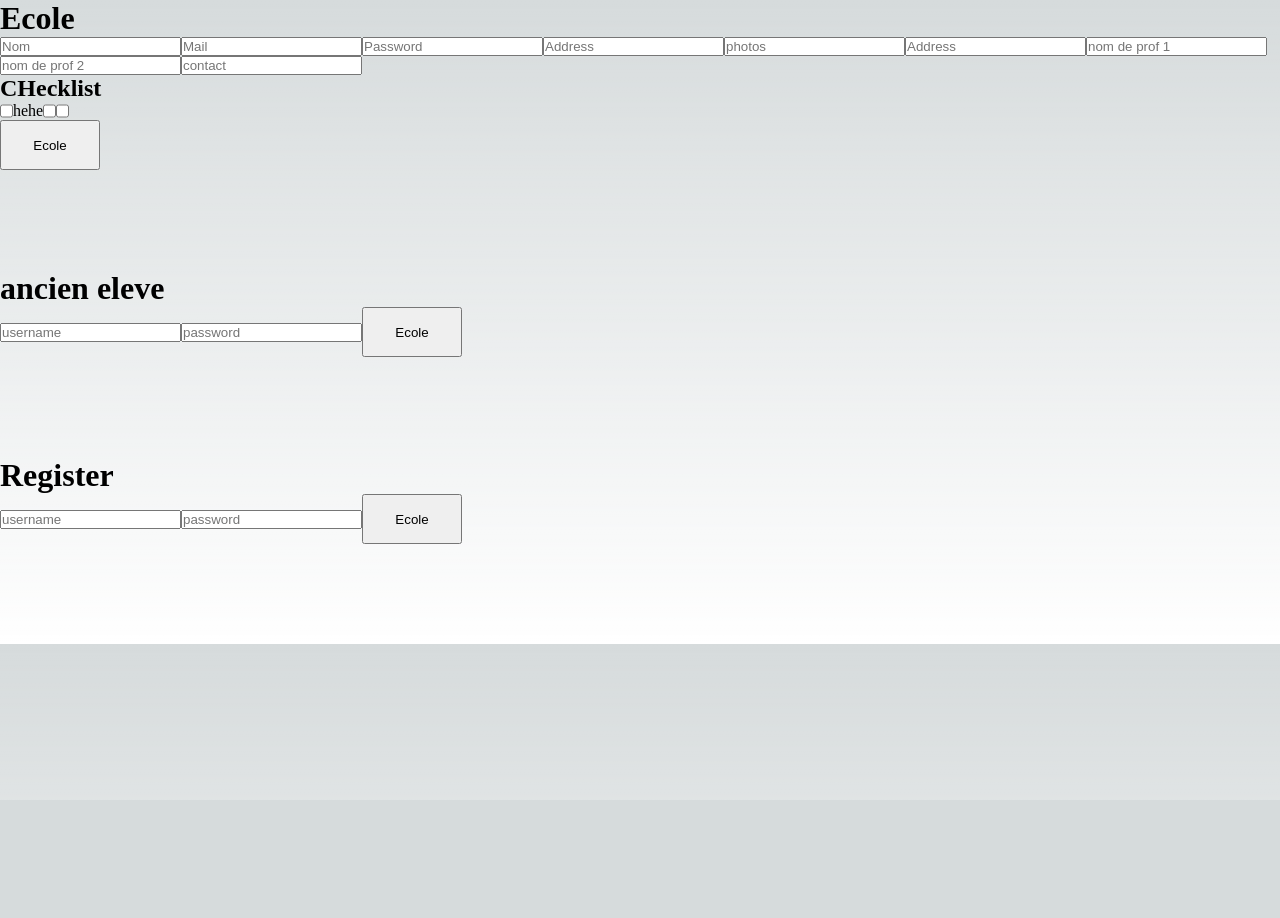
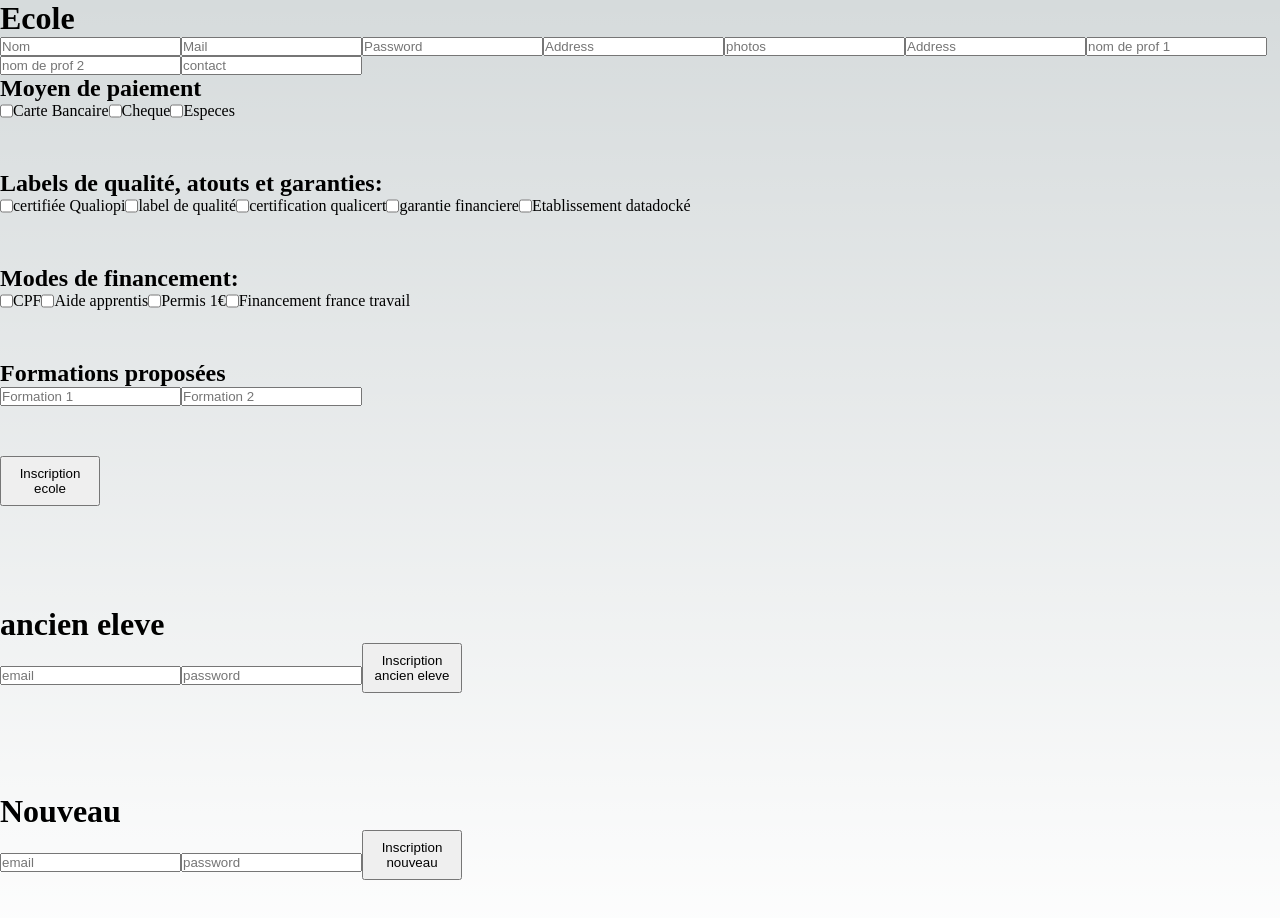
Before and after one commit to Matsuel/Projet_DevB2, a Next.js app in the folder auto-ecole/: page /register in a window 1280 px wide. Shown: the top 918 px of the page. Before the commit the page ends 800 px from the top, so only its background shows below. Built offline with nearby package versions, Linux system fonts and the light colour scheme.

Commit message:
register page all inputs done

```diff
--- a/auto-ecole/src/pages/register.tsx
+++ b/auto-ecole/src/pages/register.tsx
@@ -22,30 +22,64 @@ const Register: React.FC = () => {
                 <input placeholder='nom de prof 2'/>
                 <input placeholder='contact'/>
                 <div className={styles.oui2}>
-                    <h2>CHecklist</h2>
+                    <h2>Moyen de paiement</h2>
                     <div className={styles.oui4}>
                       <input type="checkbox" />
-                      <p>hehe</p>
+                      <p>Carte Bancaire</p>
                       <input type="checkbox" />
+                      <p>Cheque</p>
                       <input type="checkbox" />
+                      <p>Especes</p>
                     </div>
-
-
                 </div>
-
-                <button className={styles.button_register}>Ecole</button>
+                <div className={styles.oui2}>
+                    <h2>Labels de qualité, atouts et garanties:</h2>
+                    <div className={styles.oui4}>
+                      <input type="checkbox" />
+                      <p>certifiée Qualiopi</p>
+                      <input type="checkbox" />
+                      <p>label de qualité </p>
+                      <input type="checkbox" />
+                      <p>certification qualicert</p>
+                      <input type="checkbox" />
+                      <p>garantie financiere</p>
+                      <input type="checkbox" />
+                      <p>Etablissement datadocké</p>
+                    </div>
+                </div>
+                <div className={styles.oui2}>
+                    <h2>Modes de financement:</h2>
+                    <div className={styles.oui4}>
+                      <input type="checkbox" />
+                      <p>CPF</p>
+                      <input type="checkbox" />
+                      <p>Aide apprentis</p>
+                      <input type="checkbox" />
+                      <p>Permis 1€</p>
+                      <input type="checkbox" />
+                      <p>Financement france travail</p>
+                    </div>
+                </div>
+                <div className={styles.oui2}>
+                    <h2>Formations proposées</h2>
+                    <div className={styles.oui4}>
+                      <input placeholder='Formation 1'/>
+                      <input placeholder='Formation 2'/>
+                    </div>
+                </div>
+                <button className={styles.button_register}>Inscription ecole</button>
             </div>
             <div className={styles.oui3}>
                 <h1>ancien eleve</h1>
-                <input placeholder='username'/>
+                <input placeholder='email'/>
                 <input placeholder='password'/>
-                <button className={styles.button_register}>Ecole</button>
+                <button className={styles.button_register}>Inscription ancien eleve</button>
             </div>
             <div className={styles.oui3}>
-                <h1>Register</h1>
-                <input placeholder='username'/>
+                <h1>Nouveau</h1>
+                <input placeholder='email'/>
                 <input placeholder='password'/>
-                <button className={styles.button_register}>Ecole</button>
+                <button className={styles.button_register}>Inscription nouveau</button>
             </div>
         </div>
       </main>
--- a/auto-ecole/src/styles/Register.module.css
+++ b/auto-ecole/src/styles/Register.module.css
@@ -9,6 +9,7 @@
 
 .oui2{
     flex-direction: column;
+    margin-bottom: 50px;
 }
 
 .oui3{
```
